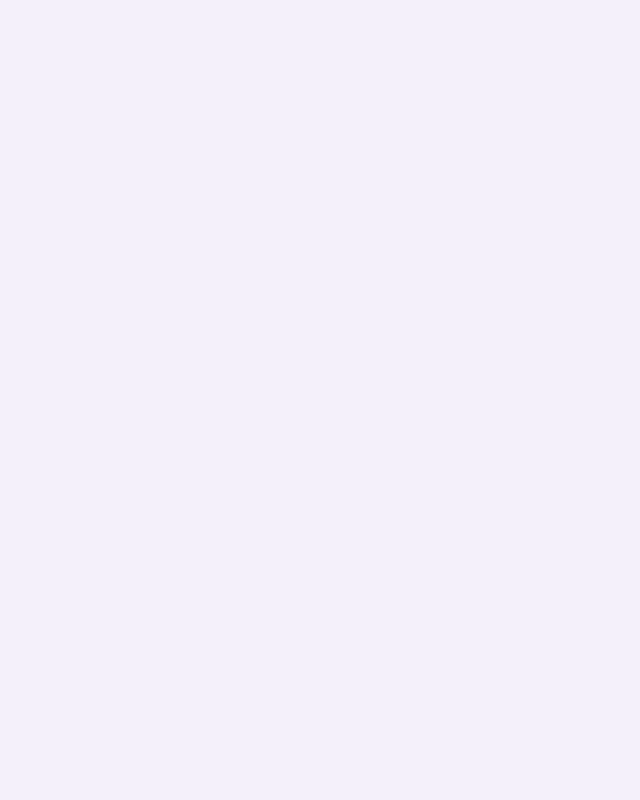
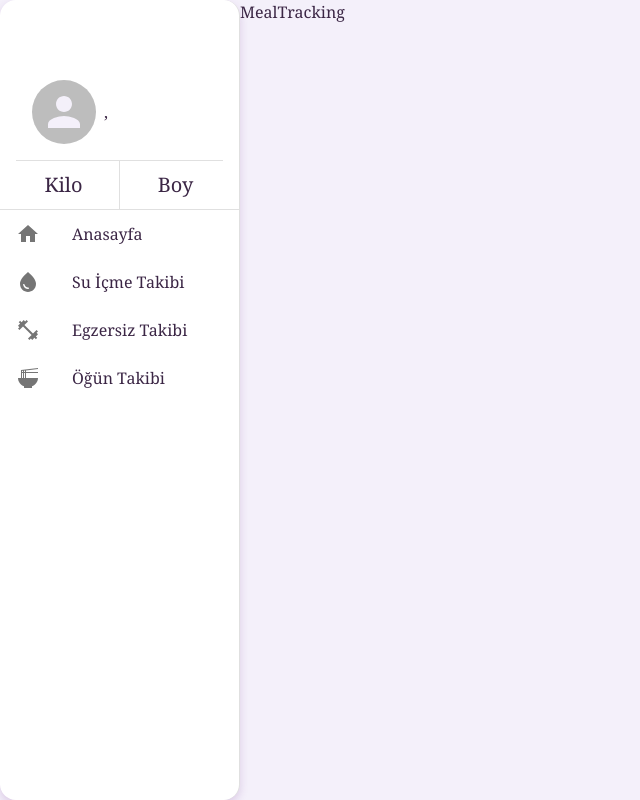
Before and after one commit to elifnurdemir/diet-tracker, a React (Vite) app: page /meal in a window 1280 px wide. Before the commit this address had no page. Shown: the whole page, without its empty margins (0-640 px from the left). Built offline with nearby package versions, Linux system fonts and the light colour scheme; some icons are missing.

Commit message:
meal tracking page added

```diff
--- a/src/App.tsx
+++ b/src/App.tsx
@@ -7,6 +7,7 @@ import { SnackbarProvider } from "./provider/SnackbarProvider";
 import { WaterTracking } from "./components/pages/water-tracking/WaterTracking";
 import { CustomThemeProvider } from "./ThemeContext";
 import { GymTracking } from "./components/pages/gym-tracking/GymTracking";
+import { MealTracking } from "./components/pages/meal-tracking/MealTracking";
 function App() {
   return (
     <CustomThemeProvider>
@@ -19,6 +20,7 @@ function App() {
                 <Route path={"/"} element={<Home />} />
                 <Route path={"/water"} element={<WaterTracking />} />
                 <Route path={"/gym"} element={<GymTracking />} />
+                <Route path={"/meal"} element={<MealTracking />} />
               </Route>
             </Routes>
           </BrowserRouter>
--- a/src/components/layout/drawer/Drawer.tsx
+++ b/src/components/layout/drawer/Drawer.tsx
@@ -10,7 +10,13 @@ import {
 import { Link } from "react-router-dom";
 import { DrawerProfile } from "./components/DrawerProfile";
 import { DrawerActions } from "./components/DrawerActions";
-import { WaterDrop, Home, FitnessCenter } from "@mui/icons-material";
+import {
+  WaterDrop,
+  Home,
+  FitnessCenter,
+  FoodBank,
+  RamenDining,
+} from "@mui/icons-material";
 
 const menuItems = [
   {
@@ -27,6 +33,11 @@ const menuItems = [
     label: "Egzersiz Takibi",
     icon: <FitnessCenter />,
     to: "/gym",
+  },
+  {
+    label: "Öğün Takibi",
+    icon: <RamenDining />,
+    to: "/meal",
   },
 ];
 
--- /dev/null
+++ b/src/components/pages/meal-tracking/MealTracking.tsx
@@ -0,0 +1,5 @@
+import React from "react";
+
+export const MealTracking = () => {
+  return <div>MealTracking</div>;
+};
```
